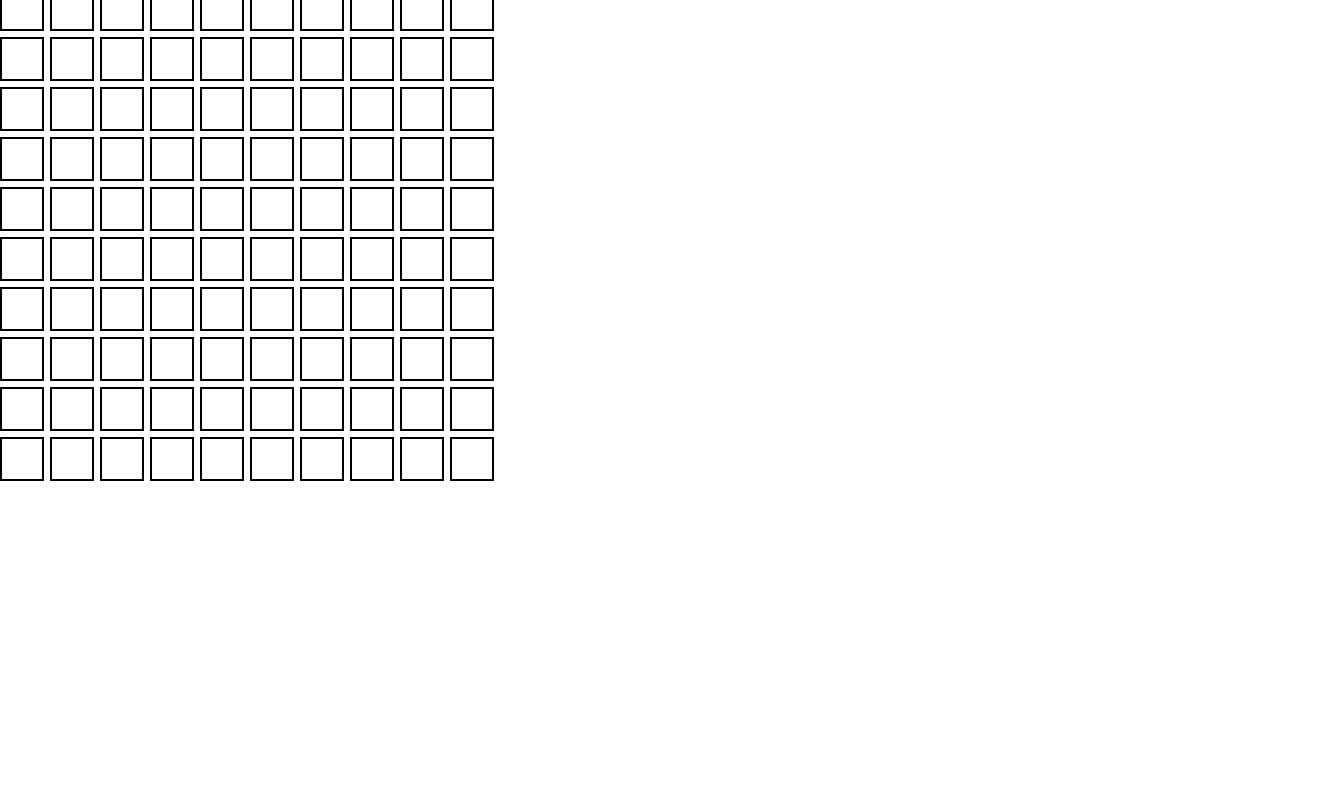
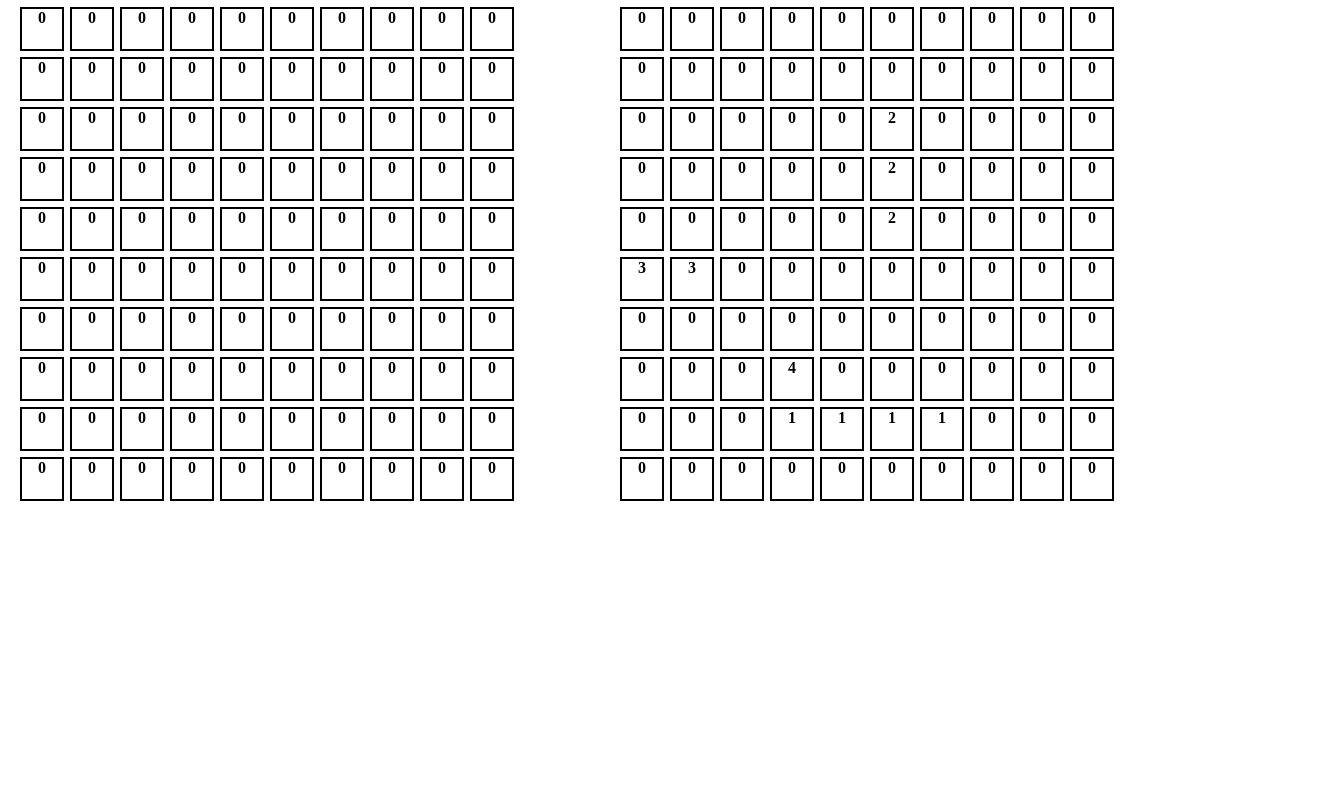
Before and after one commit to li-maksim/battleship, a website built with webpack: page src/template.html in a window 1280 px wide. Shown: the part 93-883 px from the top of the page, 1320 px wide, since content can reach past the window. After the commit the page ends 800 px from the top, so only its background shows below. Built offline with nearby package versions, Linux system fonts and the light colour scheme.

Commit message:
Added basic styles

```diff
--- a/src/index.js
+++ b/src/index.js
@@ -11,4 +11,5 @@ const ComputerPlayer = Logic.ComputerPlayer
 const realPlayer = new Player
 const botPlayer = new ComputerPlayer
 
+botPlayer.placeRandomShips()
 Interface.PlayerTables.createPlayerTables(realPlayer, botPlayer)
--- a/src/interface.js
+++ b/src/interface.js
@@ -17,6 +17,7 @@ const PlayerTables = function() {
             for (let j = 0; j < one.gameboard.table[i].length; j++) {
                 const square = document.createElement('div')
                 square.setAttribute('class', 'square')
+                square.textContent = one.gameboard.table[i][j]
                 gameboard1.appendChild(square)
                 row.push(square)
             }
@@ -25,9 +26,10 @@ const PlayerTables = function() {
 
        for (let i = 0; i < two.gameboard.table.length; i++) {
         const row = []
-        for (let j = 0; j < two.gameboard.table[i]; j++) {
+        for (let j = 0; j < two.gameboard.table[i].length; j++) {
             const square = document.createElement('div')
             square.setAttribute('class', 'square')
+            square.textContent = two.gameboard.table[i][j]
             gameboard2.appendChild(square)
             row.push(square)
         }
@@ -35,13 +37,6 @@ const PlayerTables = function() {
    }
     }
 
-    // const createPlayerTable = function(player) {
-    //     for (let i = 0; i < player.gameboard.table.length; i++) {
-    //         const row = []
-    //         for (let j = 0; j <)
-    //     }
-    // }
-
     return {player1, player2, createPlayerTables}
 }()
 
--- a/src/style.css
+++ b/src/style.css
@@ -1,5 +1,15 @@
 body {
     margin: 0;
+}
+
+.container {
+    min-width: 100vw;
+    padding: 20px 20px;
+}
+
+.main {
+    display: flex;
+    gap: 100px;
 }
 
 .gameboard_wrapper {
@@ -14,4 +24,6 @@ body {
     width: 40px;
     height: 40px;
     border: 2px solid black;
+    text-align: center;
+    font-weight: 900;
 }
```
